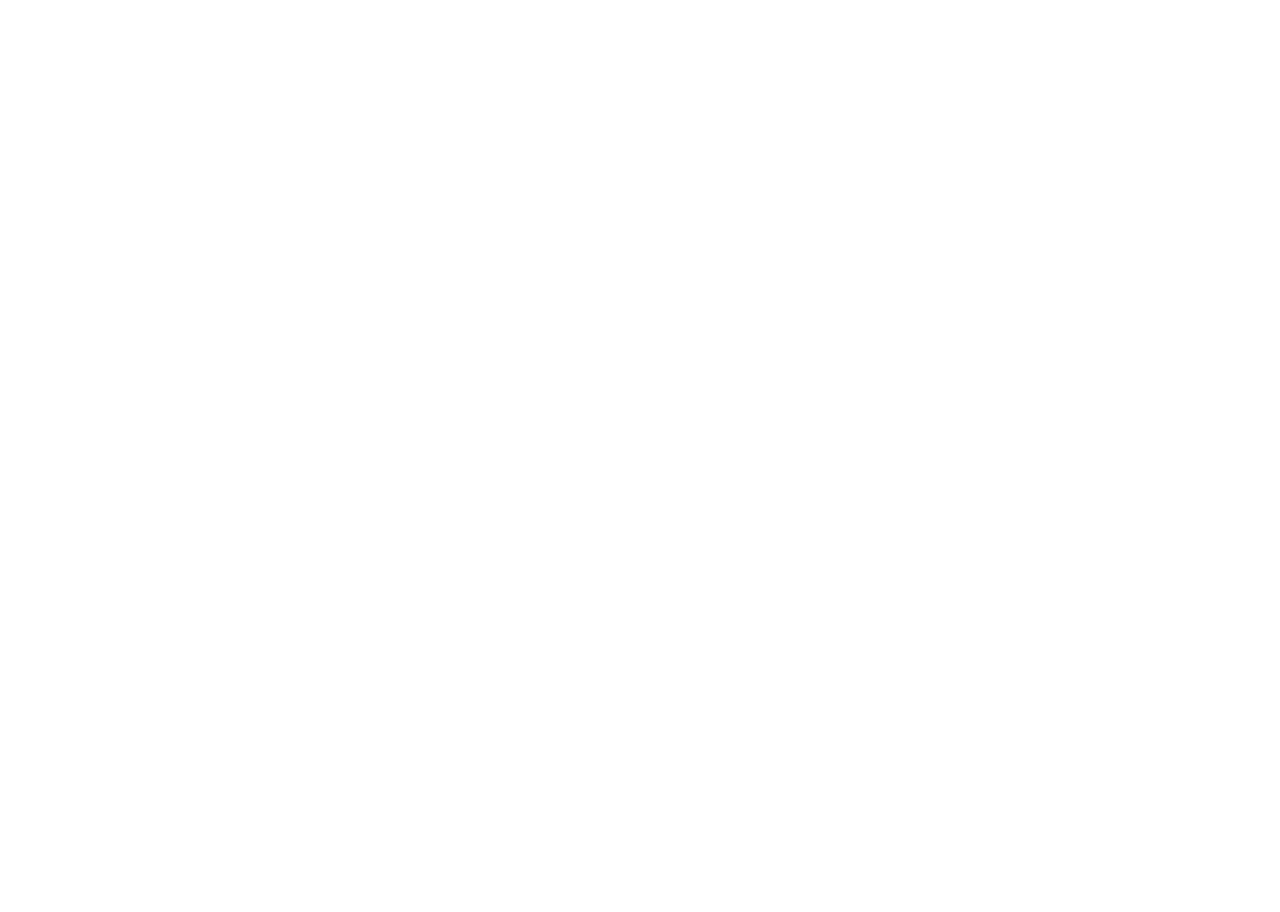
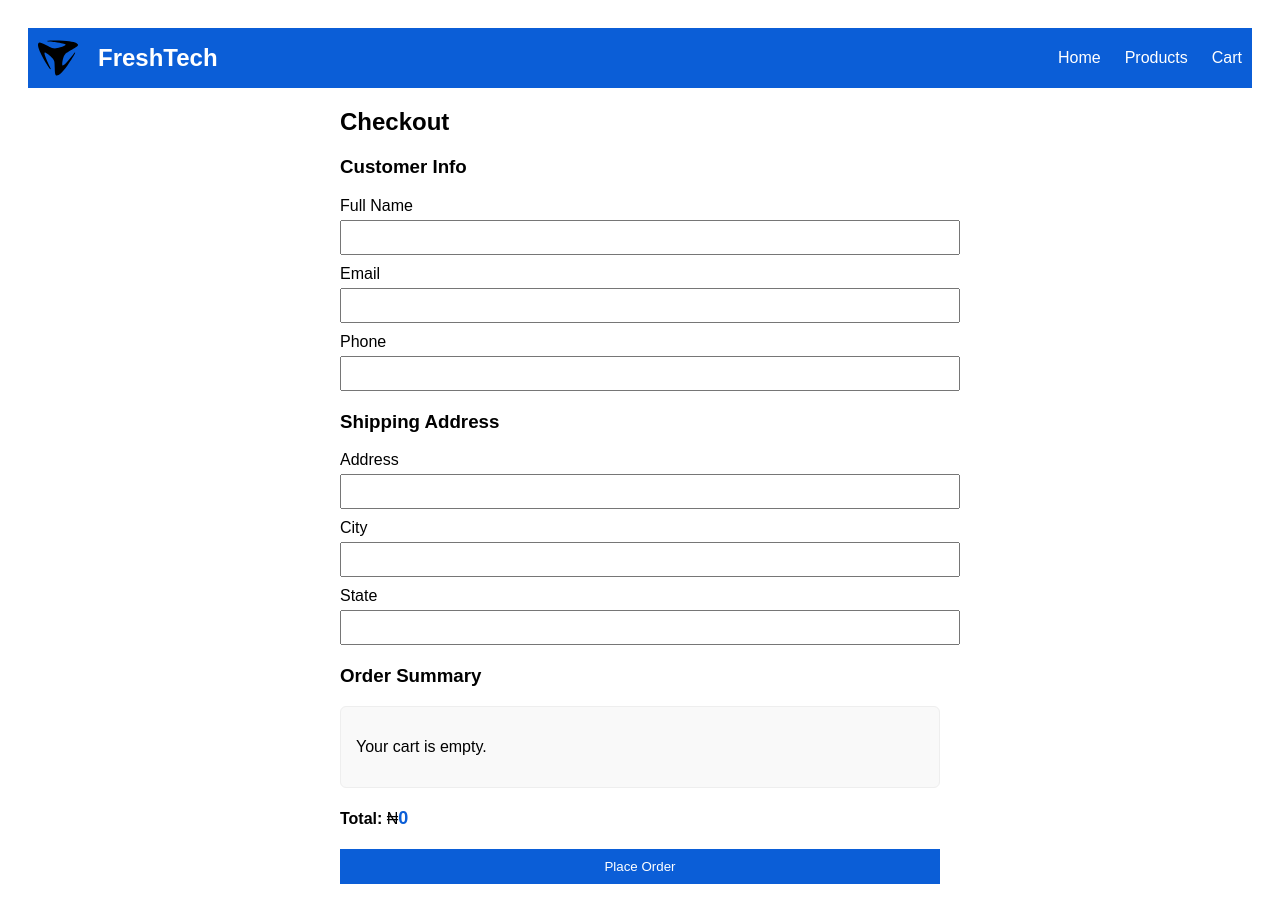
Before and after one commit to TeeSongs/fresh-tech-hub, a plain HTML site: page freshhtml/checkout.html in a window 1280 px wide. Before the commit the page ends 800 px from the top, so only its background shows below. Drawn offline with Linux system fonts and the light colour scheme.

Commit message:
final final

```diff
--- /dev/null
+++ b/fresh-js/checkout.js
@@ -0,0 +1,42 @@
+document.addEventListener("DOMContentLoaded", () => {
+  const orderSumary = document.getElementById("orderSummary");
+  const orderTotal = document.getElementById("orderTotal");
+  const checkoutForm = document.getElementById("checkoutForm");
+  const confirmation = document.getElementById("confirmation")
+
+
+  const cart = JSON.parse(localStorage.getItem("cart")) || [];
+
+  if (cart.length === 0){
+    orderSumary.innerHTML = "<p>Your cart is empty. </p>";
+    orderTotal.textContent = "0";
+    checkoutForm.querySelector("button").disabled = true;
+    return;
+  }
+
+
+  let total = 0;
+  orderSumary.innerHTML = cart.map(item => {
+    const subtotal = item.qty * item.price;
+    total += subtotal;
+
+    return `
+
+    <div class= "checkout-item">
+       <p><strong>${item.name}</strong> × ${item.qty}</p>
+        <p>₦${subtotal.toLocaleString()}</p>
+    <div>
+    `;
+  }).join("");
+
+  orderTotal.textContent = total.toLocaleString();
+
+  checkoutForm.addEventListener("submit", (e) => {
+    e.preventDefault();
+
+  confirmation.classList.remove("hidden");
+  checkoutForm.classList.add("hidden");
+
+  localStorage.removeItem("cart")
+  });
+});
--- /dev/null
+++ b/freshCss/checkout.css
@@ -0,0 +1,124 @@
+body {
+  font-family: sans-serif;
+  padding: 20px;
+}
+
+.navbar {
+  background: #0b5ed7;
+  color: #fff;
+  padding: 10px;
+  display: flex;
+  justify-content: space-between;
+}
+.brand {
+  display: flex;
+  align-items: center;
+  gap: 20px;
+}
+
+
+.brand img {
+  height: 40px;
+  width: auto;
+}
+
+.logo {
+  font-size: 1.5rem;
+  font-weight: bold;
+  color: #fff;
+}
+
+.nav-links {
+  list-style: none;
+  display: flex;
+  align-items: center;
+  gap: 1.5rem;
+}
+
+.nav-links a {
+  color: #fff;
+  text-decoration: none;
+  transition: color 0.3s;
+}
+
+.nav-links a:hover {
+  color: #000000;
+}
+
+
+.checkout-container {
+  max-width: 600px;
+  margin: auto;
+}
+
+.form-section {
+  margin-bottom: 20px;
+}
+
+label {
+  display: block;
+  margin-top: 10px;
+}
+
+input {
+  width: 100%;
+  padding: 8px;
+  margin-top: 5px;
+}
+
+.checkout-item {
+  display: flex;
+  justify-content: space-between;
+  border-bottom: 1px solid #ccc;
+  padding: 5px 0;
+}
+
+.btn {
+  background: #0b5ed7;
+  color: white;
+  padding: 10px;
+  border: none;
+  cursor: pointer;
+  width: 100%;
+}
+
+.hidden {
+  display: none;
+}
+
+/* checkout item styling */
+
+.checkout-item {
+  display: flex;
+  flex-direction: column;
+  gap: 20px;
+  justify-content: space-between;
+  align-items: center;
+  padding: 12px 0;
+  border-bottom: 1px solid #ddd;
+  font-size: 16px;
+}
+
+.checkout-item p {
+  margin: 0;
+  font-weight: 500;
+}
+
+.checkout-item strong {
+  color: #222;
+  font-weight: 600;
+}
+
+#orderSummary {
+  margin-bottom: 20px;
+  border: 1px solid #eee;
+  padding: 15px;
+  border-radius: 6px;
+  background-color: #f9f9f9;
+}
+
+#orderTotal {
+  font-weight: bold;
+  color: #0b5ed7;
+  font-size: 18px;
+}
--- a/freshCss/contact.css
+++ b/freshCss/contact.css
@@ -65,7 +65,7 @@
 }
 
 @keyframes fadeIn {
-  from { opacity: 0; transform: translateY(-5px); }
+  from { opacity: 0; transform: ; }
   to { opacity: 1; transform: translateY(0); }
 }
 
--- a/freshhtml/checkout.html
+++ b/freshhtml/checkout.html
@@ -0,0 +1,64 @@
+<!DOCTYPE html>
+<html lang="en">
+<head>
+  <meta charset="UTF-8" />
+  <meta name="viewport" content="width=device-width, initial-scale=1.0"/>
+  <title>Checkout - FreshTech</title>
+  <link rel="stylesheet" href="../freshCss/checkout.css" />
+</head>
+<body>
+
+  <header class="navbar">
+    <div class="brand">
+      <img src="../Assets/Images/freenet.svg" alt="Logo" />
+      <div class="logo">FreshTech</div>
+    </div>
+    <nav class="nav-links">
+      <a href="index.html">Home</a>
+      <a href="products.html">Products</a>
+      <a href="cart.html">Cart</a>
+    </nav>
+  </header>
+
+  <main class="checkout-container">
+    <h2>Checkout</h2>
+
+    <form id="checkoutForm">
+      <div class="form-section">
+        <h3>Customer Info</h3>
+        <label>Full Name</label>
+        <input type="text" name="name" required />
+        <label>Email</label>
+        <input type="email" name="email" required />
+        <label>Phone</label>
+        <input type="tel" name="phone" required />
+      </div>
+
+      <div class="form-section">
+        <h3>Shipping Address</h3>
+        <label>Address</label>
+        <input type="text" name="address" required />
+        <label>City</label>
+        <input type="text" name="city" required />
+        <label>State</label>
+        <input type="text" name="state" required />
+      </div>
+
+      <div class="form-section">
+        <h3>Order Summary</h3>
+        <div id="orderSummary"></div>
+        <p><strong>Total:</strong> ₦<span id="orderTotal">0</span></p>
+      </div>
+
+      <button type="submit" class="btn">Place Order</button>
+    </form>
+
+    <div id="confirmation" class="hidden">
+      <h3>🎉 Order Confirmed!</h3>
+      <p>Thank you for shopping with FreshTech.</p>
+    </div>
+  </main>
+
+  <script src="../fresh-js/checkout.js"></script>
+</body>
+</html>
```
Also changed, not shown: freshCss/style.css (+14 -0 lines), freshhtml/cart.html (+6 -0 lines).
